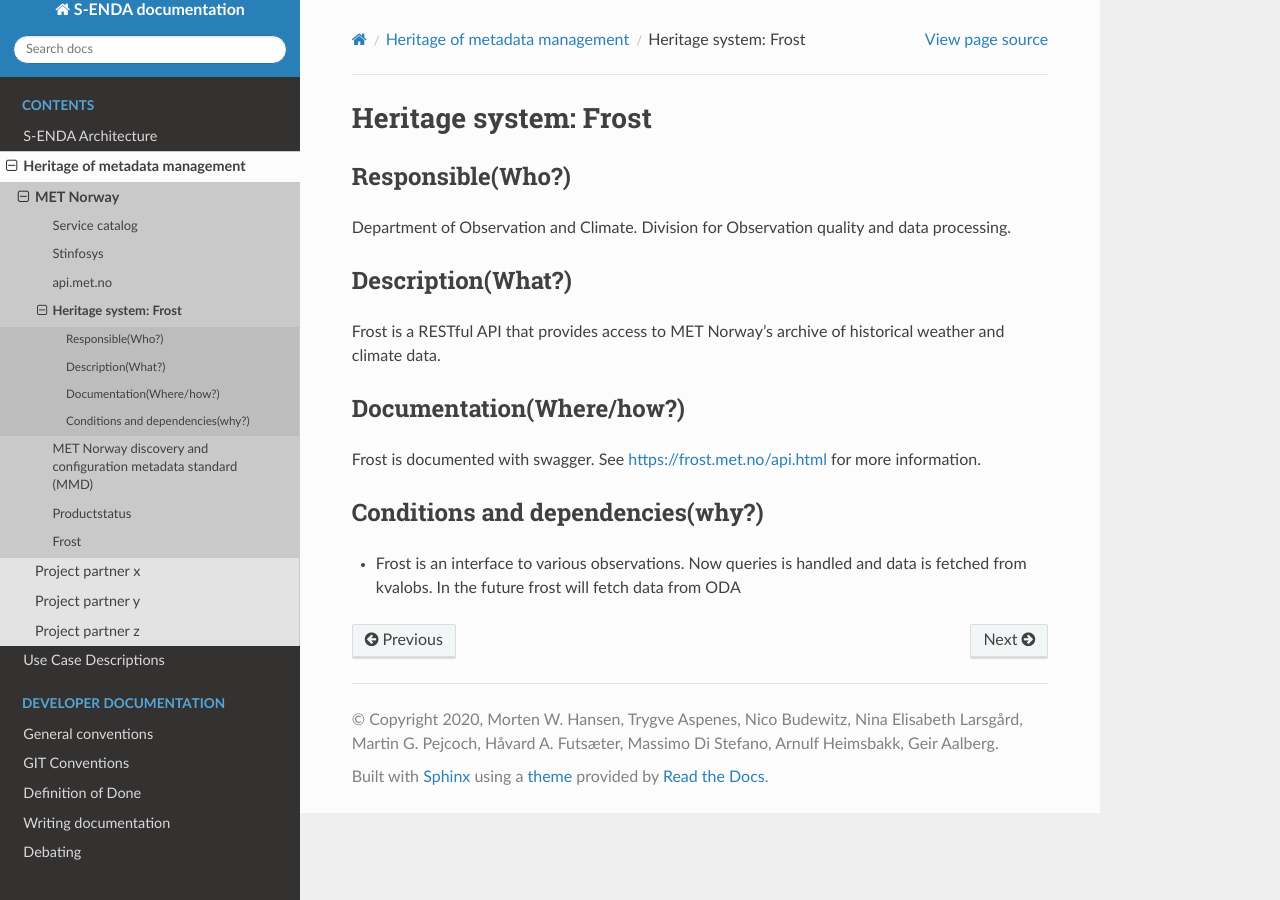
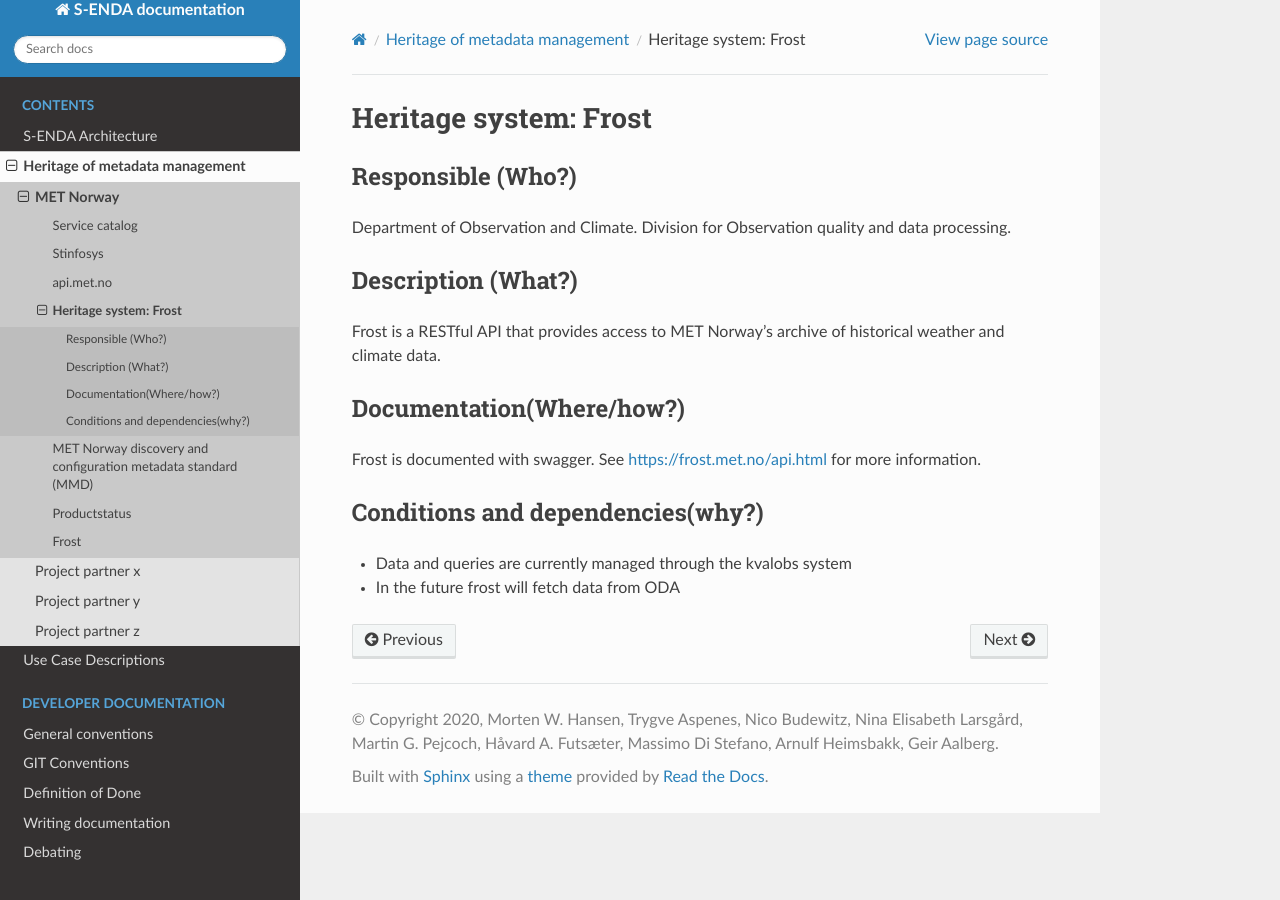
Before and after one commit to metno/S-ENDA-documentation, a Sphinx documentation site: the page built from source/frost.rst, in a window 1280 px wide. Built offline with Sphinx 7.4.7 and the Read the Docs theme 2.0.0, drawn with Linux system fonts in a browser that asks for light colours.

Commit message:
#57, GH-58: minor language and consistency corrections

```diff
--- a/source/frost.rst
+++ b/source/frost.rst
@@ -6,7 +6,7 @@
    this heading.
 
 
-Responsible(Who?)
+Responsible (Who?)
 ==================
 
 .. Required. Who is responsible for this heritage system. This can be a
@@ -15,8 +15,8 @@
 
 Department of Observation and Climate. Division for Observation quality and data processing.
 
-Description(What?)
-==================
+Description (What?)
+===================
 
 .. Required. Short description of the system:
    - what types of metadata is stored in this system.
@@ -42,5 +42,5 @@
    Are there specific choices that has been made which sets important limitations to the system?
    Current dependencies: list of other systems (internal/external) currently connected to this system
 
-
-- Frost is an interface to various observations. Now queries is handled and data is fetched from kvalobs. In the future frost will fetch data from ODA
+* Data and queries are currently managed through the kvalobs system
+* In the future frost will fetch data from ODA
```
